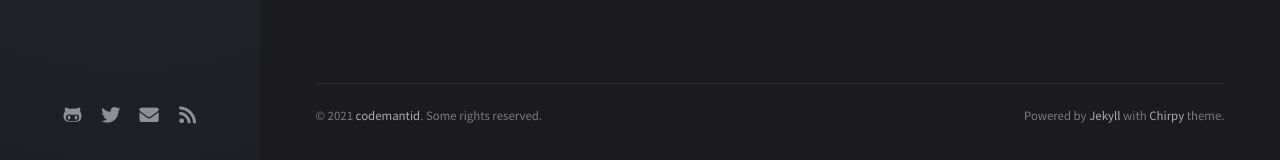
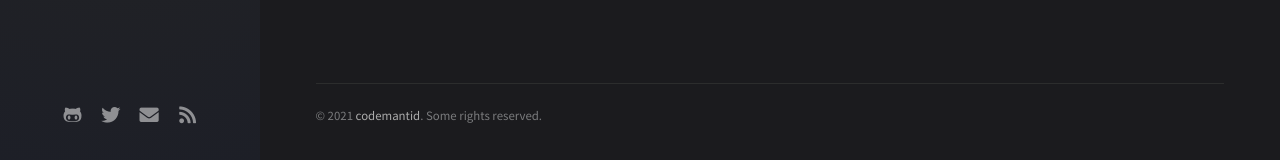
Before and after one commit to codemantid/codemantid.github.io, a Jekyll site: the page built from index.html, in a window 1280 px wide. Shown: the part 737-897 px from the top of the page. Built offline with Jekyll 4.4.1, drawn with Linux system fonts in a browser that asks for light colours; nearby versions of some CDN libraries; comment, search, counter and statistics services are not loaded.

Commit message:
right foot div removed

```diff
--- a/_includes/footer.html
+++ b/_includes/footer.html
@@ -27,17 +27,5 @@
       </p>
 
     </div>
-
-    <div class="footer-right">
-      <p class="mb-0">
-        Powered by
-        <a href="https://jekyllrb.com" target="_blank" rel="noopener">Jekyll</a>
-        with
-        <a href="https://github.com/cotes2020/jekyll-theme-chirpy"
-          target="_blank" rel="noopener">Chirpy</a>
-        theme.
-      </p>
-    </div>
-
   </div> <!-- div.d-flex -->
 </footer>
```
